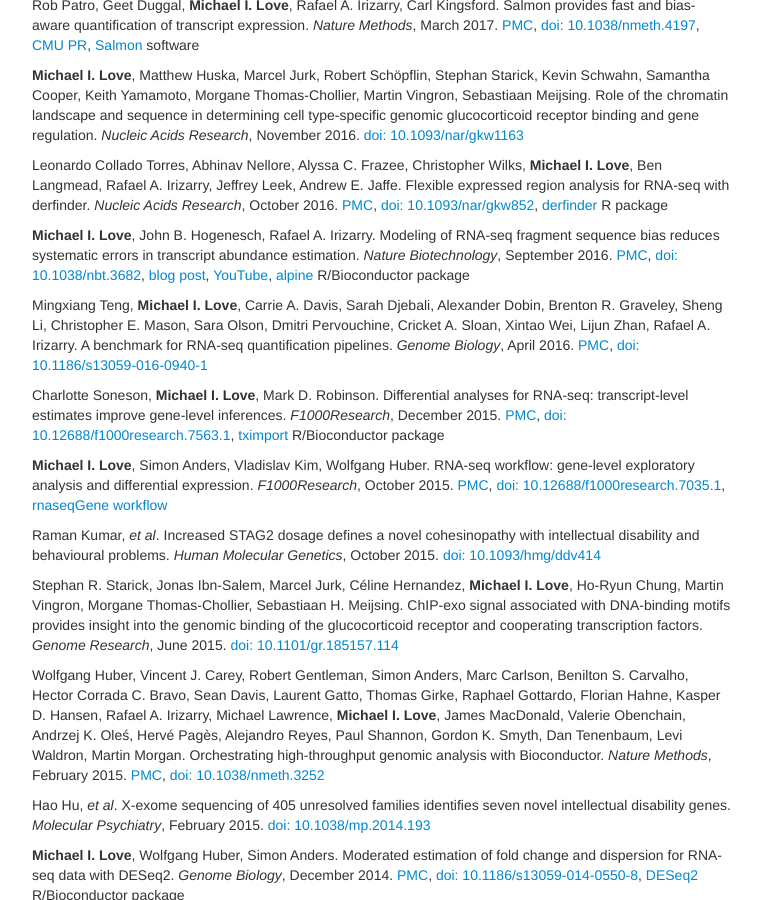
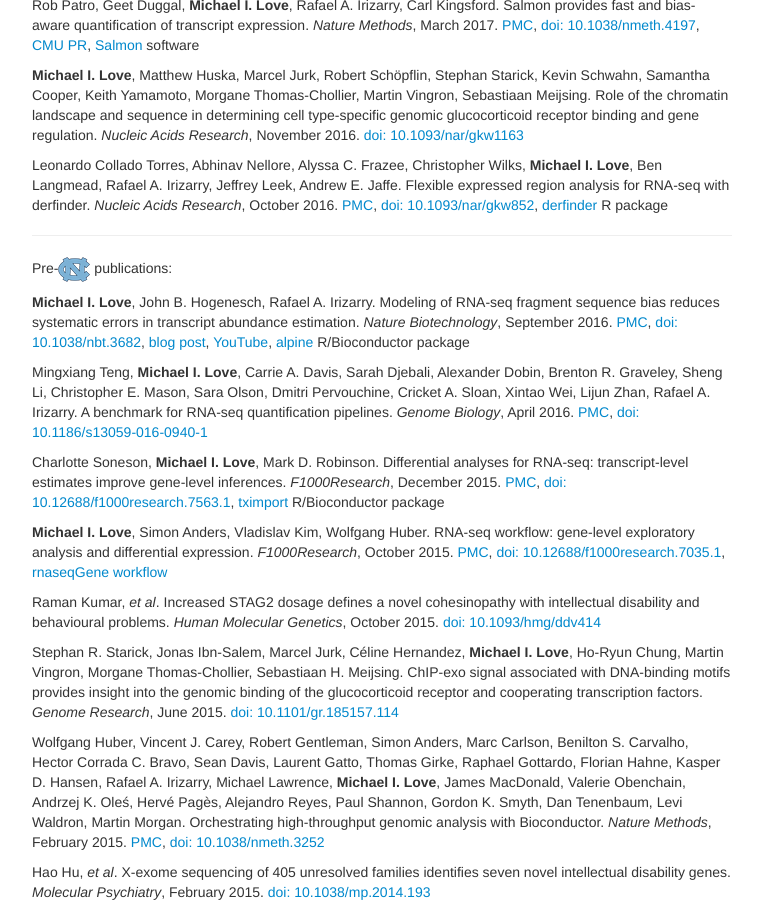
Before and after one commit to mikelove/mikelove.github.io, a Jekyll site: the page built from pages/papers.md, in a window 1280 px wide and 900 px high, scrolled down 3970 px. Shown: the whole window, without its empty margins (258-1019 px from the left). Built offline with Jekyll 4.4.1, drawn with Linux system fonts in a browser that asks for light colours.

Commit message:
add papers divider

```diff
--- a/pages/papers.md
+++ b/pages/papers.md
@@ -394,6 +394,10 @@ Flexible expressed region analysis for RNA-seq with derfinder.
 [doi: 10.1093/nar/gkw852](https://doi.org/10.1093/nar/gkw852),
 [derfinder](http://bioconductor.org/packages/derfinder) R package
 
+---
+
+Pre-<img src="../assets/unc.png"/> publications:
+
 **Michael I. Love**, John B. Hogenesch, Rafael A. Irizarry.
 Modeling of RNA-seq fragment sequence bias reduces systematic errors
 in transcript abundance estimation.
```
Also changed, not shown: assets/unc.png (added).
